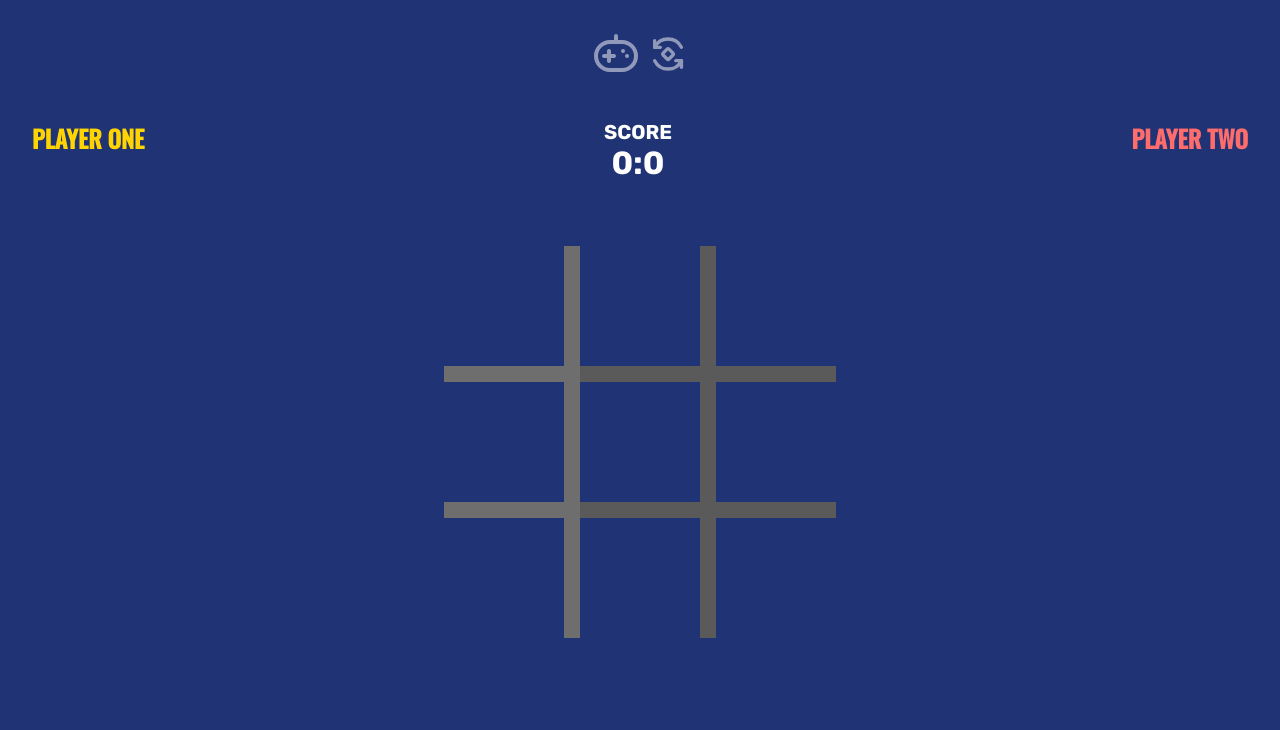
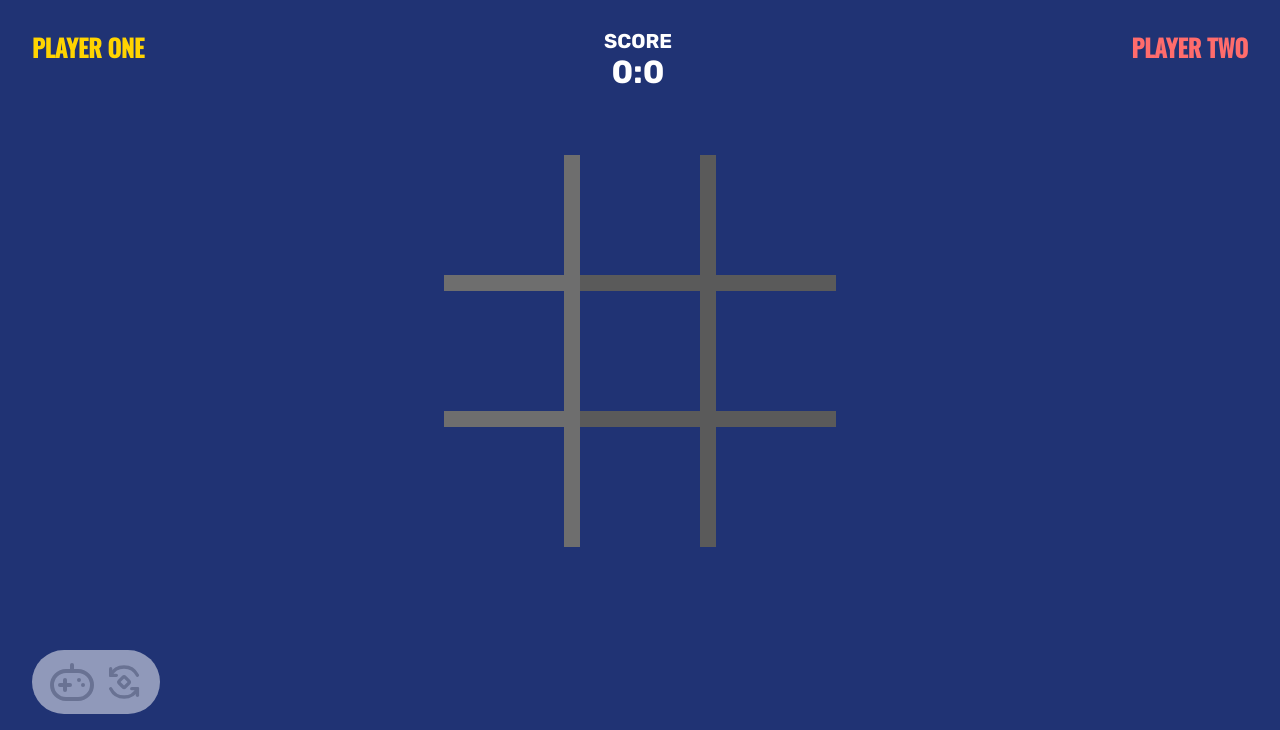
Before and after one commit to rizuki4658/tic-tac-toe, a plain HTML site: page index.html in a window 1280 px wide. Shown: the part 70-800 px from the top of the page. Drawn offline with nearby package versions, Linux system fonts and the light colour scheme; files whose address does not match are found by name.

Commit message:
fix: css reset and new game button

```diff
--- a/css/index.css
+++ b/css/index.css
@@ -121,23 +121,35 @@ h3 {
 }
 
 .board-reset-new-game {
-  gap: 1rem;
+  background-color: #fff;
+  position: fixed;
+  z-index: 10;
+  bottom: 1rem;
   display: flex;
-  margin-bottom: 2rem;
   justify-content: center;
   align-items: center;
   gap: .5rem;
+  padding: .5rem 1rem;
+  border-radius: 50px;
+  opacity: .5;
+  transition: all .3s ease-in-out;
   /* justify-content: space-between; */
+}
+.board-reset-new-game:hover {
+  opacity: 1;
 }
 
 .button-new-game,
 .button-reset {
+  display: flex;
+  flex-flow: column;
+  align-items: center;
   font-size: 48px;
   background-color: transparent;
   border: none;
-  color: white;
+  color: black;
   cursor: pointer;
-  opacity: .5;
+  opacity: .3;
   transition: all .3s ease-in-out;
 }
 .button-new-game:hover {
```
